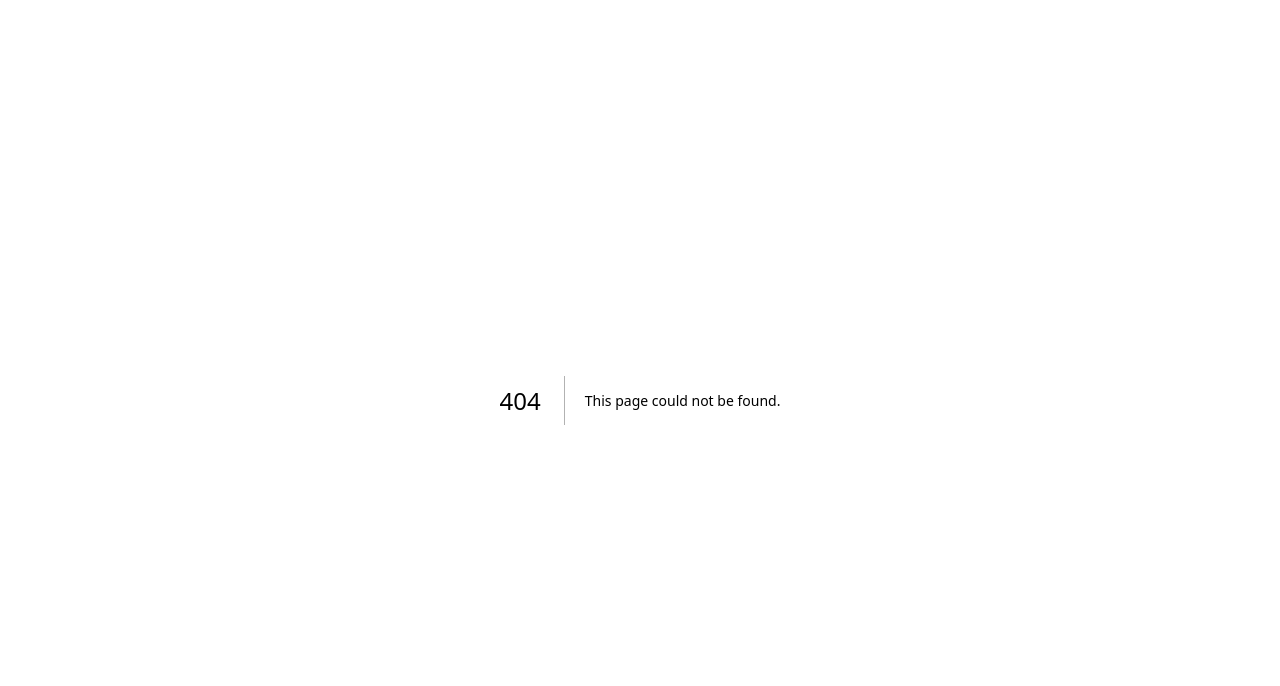
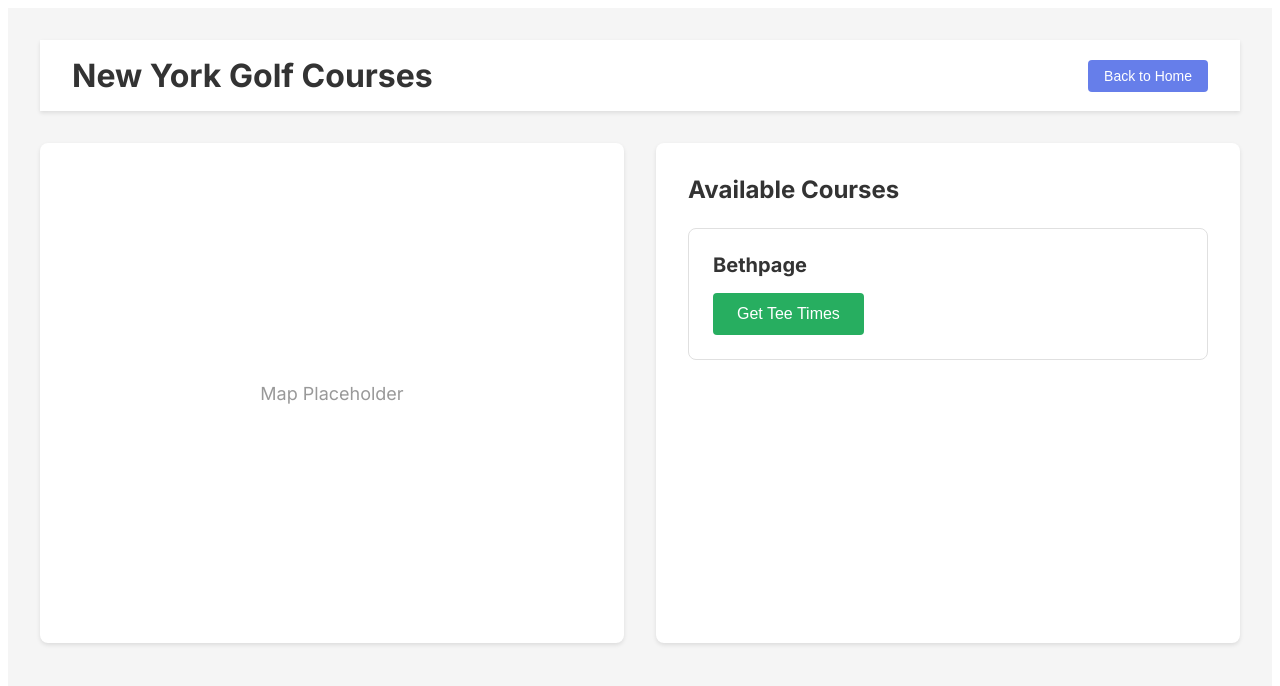
Before and after one commit to JairoE/golf-platform, a Next.js app: page /states/NY in a window 1280 px wide. Before the commit this address had no page. Shown: the top 686 px of the page. Built offline with nearby package versions, Linux system fonts and the light colour scheme; sample sign-in values are in the browser's storage.

Commit message:
separate courses by state

```diff
--- /dev/null
+++ b/app/data/courses.ts
@@ -0,0 +1,24 @@
+import {Course, CoursesByState} from "../types/course";
+
+export const courses: Course[] = [
+  {
+    id: "bethpage",
+    name: "Bethpage",
+    url: "https://foreupsoftware.com/index.php/booking/19765/2431#teetimes",
+    state: "NY",
+  },
+  // Add more courses here as needed
+];
+
+export const coursesByState: CoursesByState = courses.reduce((acc, course) => {
+  if (!acc[course.state]) {
+    acc[course.state] = [];
+  }
+  acc[course.state].push(course);
+  return acc;
+}, {} as CoursesByState);
+
+export const states = [
+  {code: "NY", name: "New York"},
+  // Add more states here as needed
+] as const;
--- a/app/page.tsx
+++ b/app/page.tsx
@@ -11,6 +11,8 @@ export default function Home() {
     const isLoggedIn = localStorage.getItem("isLoggedIn");
     if (!isLoggedIn) {
       router.push("/login");
+    } else {
+      router.push("/home");
     }
   }, [router]);
 
--- /dev/null
+++ b/app/states/[state]/StatePageClient.tsx
@@ -0,0 +1,275 @@
+"use client";
+
+import {useEffect, useState} from "react";
+import {useRouter, useParams} from "next/navigation";
+import styled from "@emotion/styled";
+import {coursesByState, states} from "../../data/courses";
+
+const StateContainer = styled.div`
+  min-height: 100vh;
+  background: #f5f5f5;
+  padding: 2rem;
+`;
+
+const Header = styled.header`
+  background: white;
+  padding: 1rem 2rem;
+  box-shadow: 0 2px 4px rgba(0, 0, 0, 0.1);
+  margin-bottom: 2rem;
+`;
+
+const HeaderContent = styled.div`
+  max-width: 1400px;
+  margin: 0 auto;
+  display: flex;
+  justify-content: space-between;
+  align-items: center;
+`;
+
+const Title = styled.h1`
+  color: #333;
+  margin: 0;
+`;
+
+const BackButton = styled.button`
+  padding: 0.5rem 1rem;
+  background: #667eea;
+  color: white;
+  border: none;
+  border-radius: 4px;
+  cursor: pointer;
+  font-size: 0.875rem;
+
+  &:hover {
+    background: #5568d3;
+  }
+`;
+
+const Content = styled.div`
+  max-width: 1400px;
+  margin: 0 auto;
+  display: grid;
+  grid-template-columns: 1fr 1fr;
+  gap: 2rem;
+
+  @media (max-width: 968px) {
+    grid-template-columns: 1fr;
+  }
+`;
+
+const MapContainer = styled.div`
+  background: white;
+  border-radius: 8px;
+  box-shadow: 0 2px 4px rgba(0, 0, 0, 0.1);
+  min-height: 500px;
+  display: flex;
+  align-items: center;
+  justify-content: center;
+  color: #999;
+  font-size: 1.125rem;
+`;
+
+const CoursesPanel = styled.div`
+  background: white;
+  border-radius: 8px;
+  box-shadow: 0 2px 4px rgba(0, 0, 0, 0.1);
+  padding: 2rem;
+`;
+
+const CoursesTitle = styled.h2`
+  color: #333;
+  margin: 0 0 1.5rem 0;
+`;
+
+const CourseCard = styled.div`
+  padding: 1.5rem;
+  border: 1px solid #e0e0e0;
+  border-radius: 8px;
+  margin-bottom: 1rem;
+  transition: box-shadow 0.2s;
+
+  &:hover {
+    box-shadow: 0 2px 8px rgba(0, 0, 0, 0.1);
+  }
+
+  &:last-child {
+    margin-bottom: 0;
+  }
+`;
+
+const CourseName = styled.h3`
+  color: #333;
+  margin: 0 0 0.5rem 0;
+  text-transform: capitalize;
+  font-size: 1.25rem;
+`;
+
+const TeeTimeButton = styled.button`
+  padding: 0.75rem 1.5rem;
+  background: #27ae60;
+  color: white;
+  border: none;
+  border-radius: 4px;
+  cursor: pointer;
+  font-size: 1rem;
+  margin-top: 0.5rem;
+
+  &:hover {
+    background: #229954;
+  }
+
+  &:disabled {
+    background: #ccc;
+    cursor: not-allowed;
+  }
+`;
+
+const ErrorMessage = styled.p`
+  color: #e74c3c;
+  margin-top: 0.5rem;
+`;
+
+const LoadingMessage = styled.p`
+  color: #666;
+  font-style: italic;
+`;
+
+const TeeTimeInfo = styled.div`
+  margin-top: 1rem;
+  padding: 1rem;
+  background: #f9f9f9;
+  border-radius: 4px;
+`;
+
+const TeeTimeText = styled.pre`
+  margin: 0;
+  white-space: pre-wrap;
+  font-family: monospace;
+  font-size: 0.875rem;
+`;
+
+const NoCoursesMessage = styled.p`
+  color: #666;
+  font-style: italic;
+  text-align: center;
+  padding: 2rem;
+`;
+
+interface TeeTimeData {
+  course: string;
+  url: string;
+  data?: any;
+}
+
+export default function StatePageClient() {
+  const router = useRouter();
+  const params = useParams();
+  const stateCode = params?.state as string;
+
+  const [teeTimes, setTeeTimes] = useState<Record<string, TeeTimeData>>({});
+  const [loading, setLoading] = useState<Record<string, boolean>>({});
+  const [errors, setErrors] = useState<Record<string, string>>({});
+
+  const state = states.find((s) => s.code === stateCode);
+  const courses = stateCode ? coursesByState[stateCode] || [] : [];
+
+  useEffect(() => {
+    const isLoggedIn = localStorage.getItem("isLoggedIn");
+    if (!isLoggedIn) {
+      router.push("/login");
+      return;
+    }
+
+    if (!state) {
+      router.push("/home");
+    }
+  }, [router, state]);
+
+  const fetchTeeTime = async (courseName: string, courseUrl: string) => {
+    setLoading((prev) => ({...prev, [courseName]: true}));
+    setErrors((prev) => ({...prev, [courseName]: ""}));
+
+    const apiUrl = process.env.NEXT_PUBLIC_API_URL || "http://localhost:8000";
+
+    try {
+      const response = await fetch(`${apiUrl}/api/tee-times/${courseName}`, {
+        method: "POST",
+        headers: {
+          "Content-Type": "application/json",
+        },
+        body: JSON.stringify({url: courseUrl}),
+      });
+
+      if (!response.ok) {
+        throw new Error(`Failed to fetch tee times: ${response.statusText}`);
+      }
+
+      const data = await response.json();
+      setTeeTimes((prev) => ({
+        ...prev,
+        [courseName]: {course: courseName, url: courseUrl, data},
+      }));
+    } catch (error) {
+      setErrors((prev) => ({
+        ...prev,
+        [courseName]:
+          error instanceof Error ? error.message : "Failed to fetch tee times",
+      }));
+    } finally {
+      setLoading((prev) => ({...prev, [courseName]: false}));
+    }
+  };
+
+  if (!state) {
+    return null;
+  }
+
+  return (
+    <StateContainer>
+      <Header>
+        <HeaderContent>
+          <Title>{state.name} Golf Courses</Title>
+          <BackButton onClick={() => router.push("/home")}>
+            Back to Home
+          </BackButton>
+        </HeaderContent>
+      </Header>
+      <Content>
+        <MapContainer>
+          <div>Map Placeholder</div>
+        </MapContainer>
+        <CoursesPanel>
+          <CoursesTitle>Available Courses</CoursesTitle>
+          {courses.length === 0 ? (
+            <NoCoursesMessage>
+              No courses available for {state.name} at this time.
+            </NoCoursesMessage>
+          ) : (
+            courses.map((course) => (
+              <CourseCard key={course.id}>
+                <CourseName>{course.name}</CourseName>
+                <TeeTimeButton
+                  onClick={() => fetchTeeTime(course.id, course.url)}
+                  disabled={loading[course.id]}
+                >
+                  {loading[course.id] ? "Loading..." : "Get Tee Times"}
+                </TeeTimeButton>
+                {errors[course.id] && (
+                  <ErrorMessage>{errors[course.id]}</ErrorMessage>
+                )}
+                {teeTimes[course.id]?.data && (
+                  <TeeTimeInfo>
+                    <h3>Tee Time Data:</h3>
+                    <TeeTimeText>
+                      {JSON.stringify(teeTimes[course.id].data, null, 2)}
+                    </TeeTimeText>
+                  </TeeTimeInfo>
+                )}
+              </CourseCard>
+            ))
+          )}
+        </CoursesPanel>
+      </Content>
+    </StateContainer>
+  );
+}
--- /dev/null
+++ b/app/states/[state]/page.tsx
@@ -0,0 +1,12 @@
+import {states} from "../../data/courses";
+import StatePageClient from "./StatePageClient";
+
+export function generateStaticParams() {
+  return states.map((state) => ({
+    state: state.code,
+  }));
+}
+
+export default function StatePage() {
+  return <StatePageClient />;
+}
--- /dev/null
+++ b/app/types/course.ts
@@ -0,0 +1,13 @@
+export interface Course {
+  id: string;
+  name: string;
+  url: string;
+  state: string;
+}
+
+export interface State {
+  code: string;
+  name: string;
+}
+
+export type CoursesByState = Record<string, Course[]>;
```
Also changed, not shown: app/home/page.tsx (+25 -7 lines).
